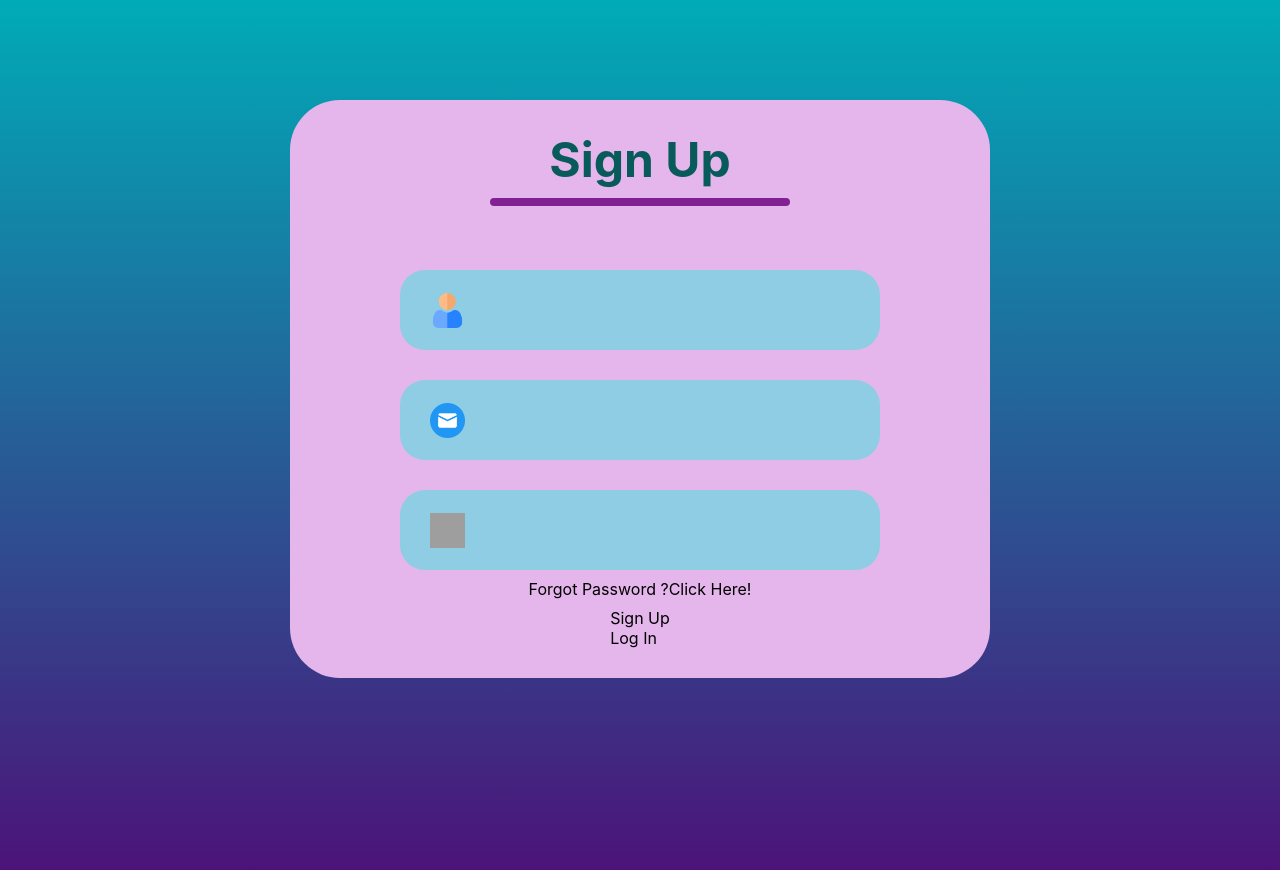
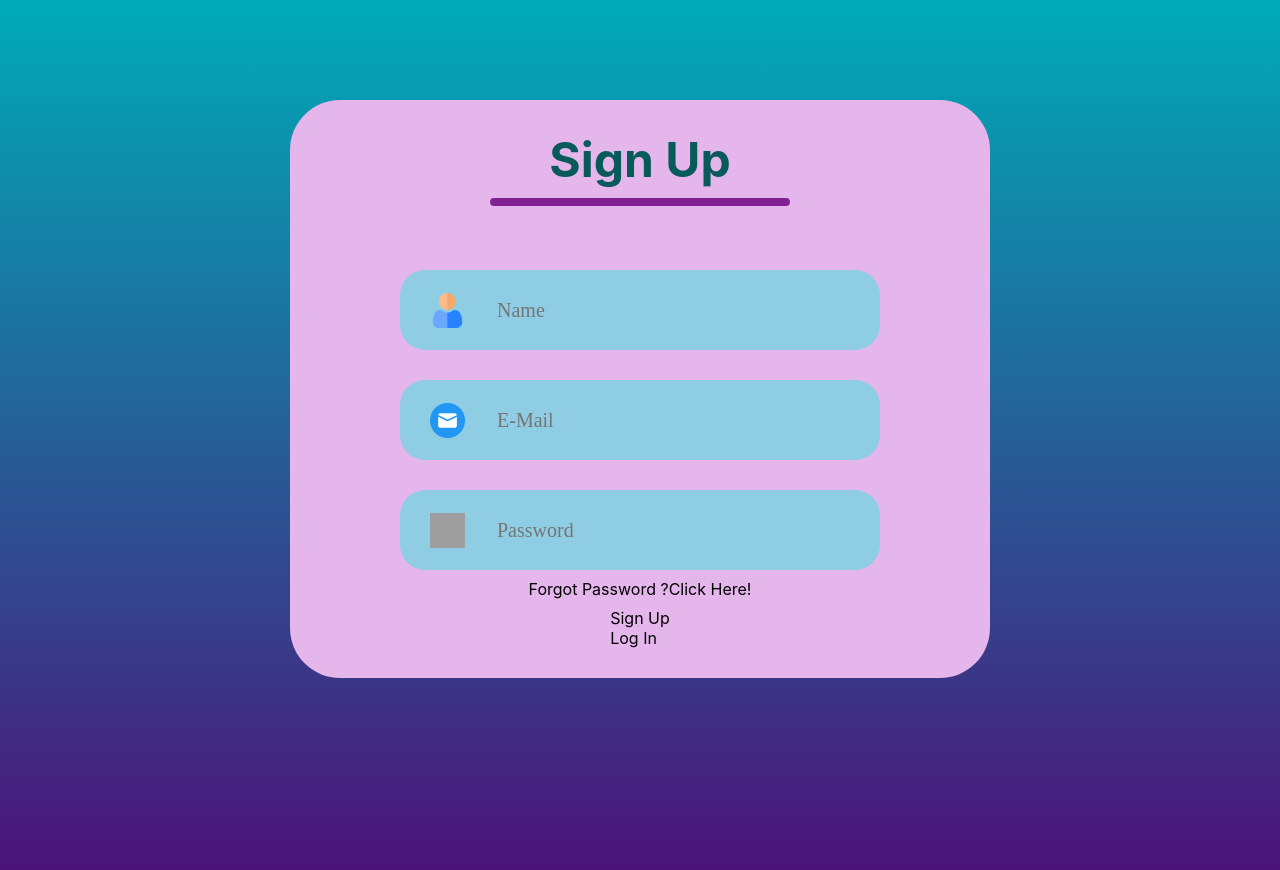
Before and after one commit to Kirttinath/sign-in-page, a React (Create React App) app: page / in a window 1280 px wide. Shown: the top 870 px of the page. Built offline with nearby package versions, Linux system fonts and the light colour scheme; grey boxes are pictures that could not be loaded; a web font is replaced by a local one.

Commit message:
Update placeholder text in the login form.

```diff
--- a/src/Components/LoginSignup/LoginSignup.jsx
+++ b/src/Components/LoginSignup/LoginSignup.jsx
@@ -15,15 +15,15 @@ const LoginSignup = () => {
                 <div className="inputs">
                     <div className="input">
                         <img src={user_icon} alt="" />
-                        <input type="text" />
+                        <input type="text" placeholder='Name'/>
                     </div>
                     <div className="input">
                         <img src={email_icon} alt="" />
-                        <input type="email" required />
+                        <input type="email" required placeholder='E-Mail'/>
                     </div>
                     <div className="input">
                         <img src={pass_icon} alt="" />
-                        <input type="password" required />
+                        <input type="password" required placeholder='Password'/>
                     </div>
                 </div>
                 <div className="forgot-password">Forgot Password ?<span>Click Here!</span></div>
```
